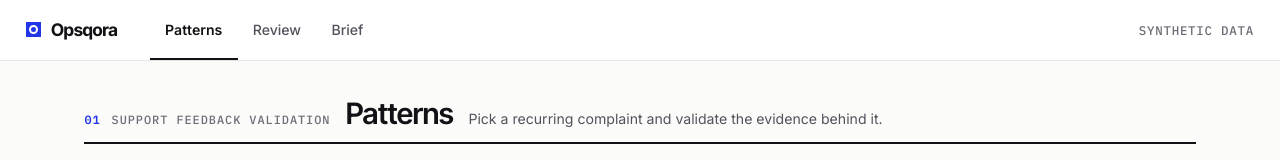
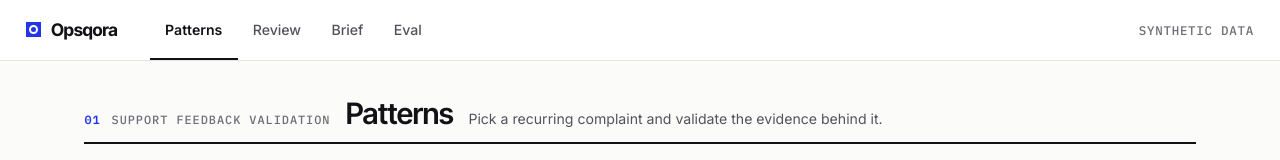
Before and after one commit to mich-mayer/opsqora, a React (Vite) app: page / in a window 1280 px wide. Shown: the top 160 px of the page. Built offline with nearby package versions, Linux system fonts and the light colour scheme.

Commit message:
feat(app): make Eval a permanent product nav tab
Product and case-study demo now share the same nav — Eval is always
visible, not just reachable via direct hash. Active tab auto-scrolls
into view so it stays reachable on narrow viewports with 4 tabs.

```diff
--- a/src/App.tsx
+++ b/src/App.tsx
@@ -20,6 +20,7 @@ const navItems: { id: ConceptBPage; label: string }[] = [
   { id: 'patterns', label: 'Patterns' },
   { id: 'review-pattern', label: 'Review' },
   { id: 'brief', label: 'Brief' },
+  { id: 'eval', label: 'Eval' },
 ]
 
 type HashState = {
@@ -86,6 +87,7 @@ export default function App({
   const [search, setSearch] = useState('')
   const [toast, setToast] = useState<ToastState | null>(null)
   const mainRef = useRef<HTMLDivElement>(null)
+  const navRef = useRef<HTMLElement>(null)
   const mainId = useId()
   const selectedPattern = patterns.find(pattern => pattern.id === selectedPatternId) ?? patterns[0]
   const selectedDecisions = decisions[selectedPattern.id]
@@ -97,9 +99,6 @@ export default function App({
       getReadiness(pattern, decisions[pattern.id], verdicts[pattern.id], confirmations[pattern.id]).ready,
     ]),
   ), [confirmations, decisions, patterns, verdicts])
-  const visibleNavItems = page === 'eval'
-    ? [...navItems, { id: 'eval' as const, label: 'Eval' }]
-    : navItems
 
   useEffect(() => {
     if (embedded) return undefined
@@ -120,6 +119,11 @@ export default function App({
       window.removeEventListener('popstate', applyHashState)
     }
   }, [embedded, patternIds])
+
+  useEffect(() => {
+    const activeButton = navRef.current?.querySelector('.is-active')
+    activeButton?.scrollIntoView({ block: 'nearest', inline: 'nearest', behavior: shouldReduceMotion() ? 'auto' : 'smooth' })
+  }, [page])
 
   const showToast = (message: string, tone: ToastState['tone'] = 'success') => {
     setToast({ message, tone })
@@ -188,8 +192,8 @@ export default function App({
     <a className="skip-link" href={`#${mainId}`}>Skip to content</a>
     <header className="topbar">
       <Wordmark href={embedded ? undefined : BASE} />
-      <nav className="topnav" aria-label="Primary navigation">
-        {visibleNavItems.map((item) => <button
+      <nav className="topnav" ref={navRef} aria-label="Primary navigation">
+        {navItems.map((item) => <button
           key={item.id}
           aria-current={page === item.id ? 'page' : undefined}
           className={page === item.id ? 'is-active' : ''}
```
Also changed, not shown: 1 other file (tests, documents, lock files or other folders).
